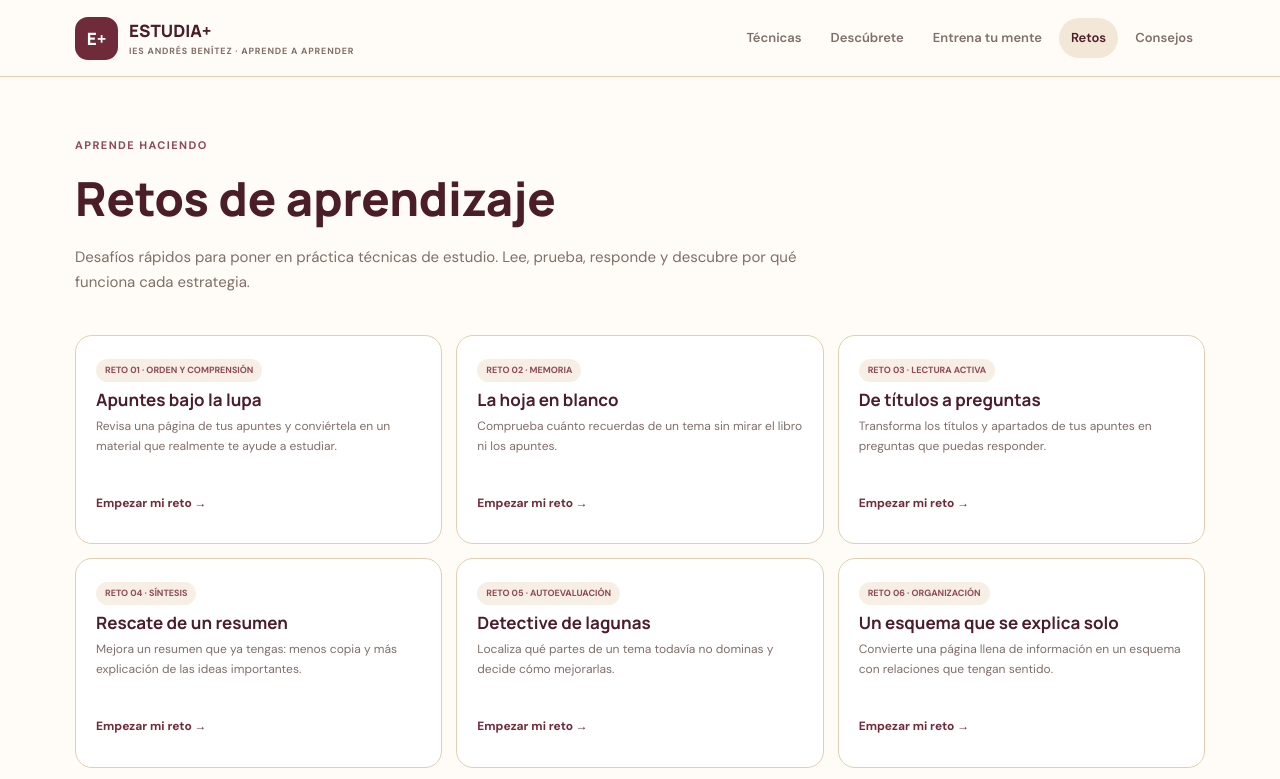
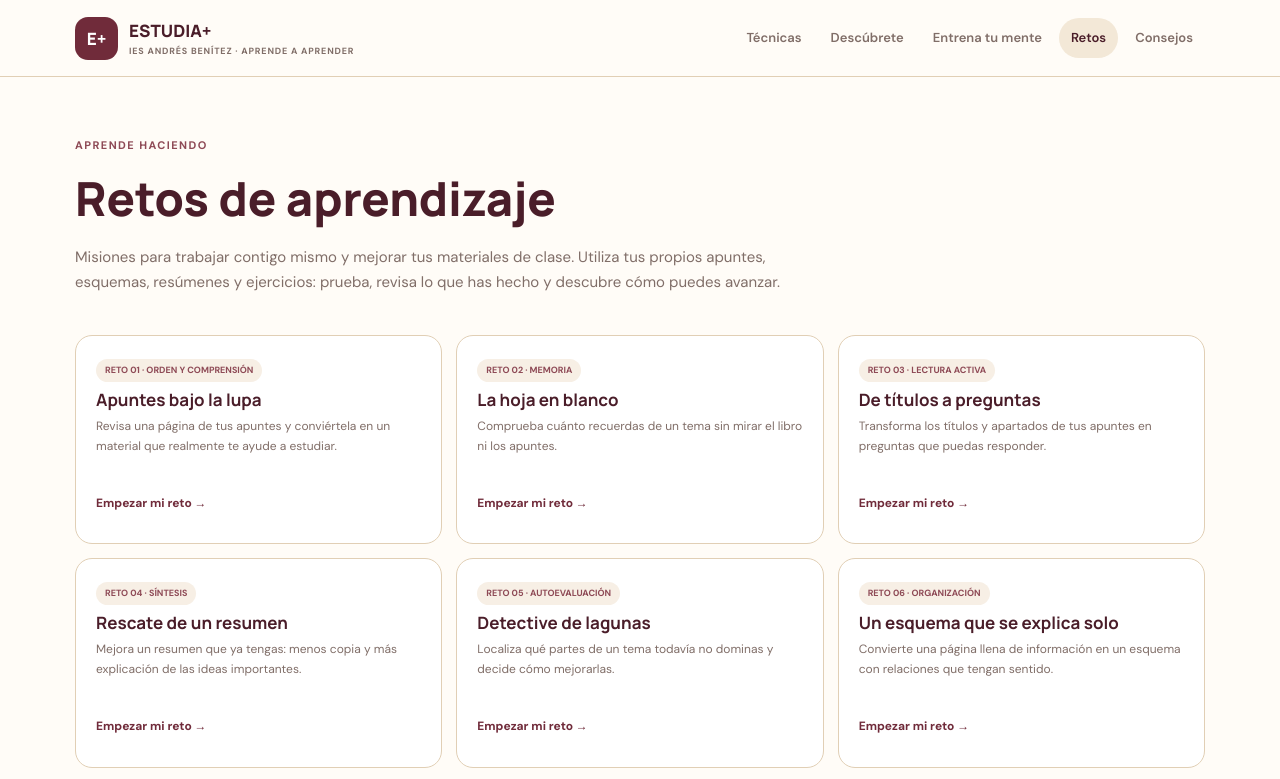
Before and after one commit to iesandresbenitez/tecnicas-de-estudio, a plain HTML site: page index.html in a window 1280 px wide. Both pictures are taken after a click on the link "Retos". Shown: the top 779 px of the page. Drawn offline with Linux system fonts and the light colour scheme.

Commit message:
Explicar el enfoque personal de los retos

```diff
--- a/index.html
+++ b/index.html
@@ -7,6 +7,6 @@
 <section class="view" id="tecnicas"><div class="intro"><span class="eyebrow">BIBLIOTECA DE APRENDIZAJE</span><h1>Técnicas de estudio</h1><p>Un catálogo práctico para conocer distintas estrategias, entender cómo se aplican y decidir cuándo probarlas.</p></div><div class="toolbar"><input id="search" type="search" placeholder="Buscar una técnica..." aria-label="Buscar técnicas"><select id="category" aria-label="Filtrar categoría"><option value="todas">Todas las categorías</option><option value="memoria">Memoria</option><option value="comprension">Comprensión</option><option value="organizacion">Organización de ideas</option><option value="practica">Práctica</option><option value="concentracion">Concentración</option></select></div><div class="cards" id="techniques"></div><div id="detail" class="panel hidden"></div></section>
 <section class="view" id="descubre"><div class="intro"><span class="eyebrow">UN PUNTO DE PARTIDA</span><h1>Descubre qué te puede funcionar</h1><p>Este recorrido no es un test de personalidad ni determina tu estilo de aprendizaje. Te ayuda a identificar necesidades y estrategias que podrías experimentar.</p></div><div class="panel quiz" id="quiz"></div><div class="panel hidden" id="result"></div></section>
 <section class="view" id="entrena"><div class="intro"><span class="eyebrow">PRÁCTICA BREVE</span><h1>Entrena tu mente</h1><p>Pequeñas actividades para practicar habilidades que intervienen en el aprendizaje. No son pruebas de inteligencia ni diagnósticos.</p></div><div class="tabs"><button class="active" data-game="memory">Memoria</button><button data-game="attention">Atención</button><button data-game="logic">Razonamiento</button></div><div class="panel" id="game"></div></section>
-<section class="view" id="retos"><div class="intro"><span class="eyebrow">APRENDE HACIENDO</span><h1>Retos de aprendizaje</h1><p>Desafíos rápidos para poner en práctica técnicas de estudio. Lee, prueba, responde y descubre por qué funciona cada estrategia.</p></div><div class="cards" id="challenges"></div><div class="panel hidden" id="challenge"></div></section>
+<section class="view" id="retos"><div class="intro"><span class="eyebrow">APRENDE HACIENDO</span><h1>Retos de aprendizaje</h1><p>Misiones para trabajar contigo mismo y mejorar tus materiales de clase. Utiliza tus propios apuntes, esquemas, resúmenes y ejercicios: prueba, revisa lo que has hecho y descubre cómo puedes avanzar.</p></div><div class="cards" id="challenges"></div><div class="panel hidden" id="challenge"></div></section>
 <section class="view" id="consejos"><div class="intro"><span class="eyebrow">IDEAS QUE AYUDAN</span><h1>Consejos para estudiar</h1><p>Orientaciones sencillas para afrontar distintas tareas académicas sin recetas mágicas ni fórmulas únicas.</p></div><div class="tips-layout"><div id="tips"></div><aside class="side"><b>✦</b><h3>Recuerda</h3><p>Estudiar es una habilidad que se puede desarrollar. Elige según tu objetivo, prueba y ajusta.</p><a href="#tecnicas">Explorar técnicas →</a></aside></div></section>
 </main><footer><div class="foot"><b> E+ ESTUDIA+</b><p>Una iniciativa educativa del IES Andrés Benítez para aprender a aprender.</p><p class="institutional">Aplicación desarrollada en el marco del Proyecto STEAM 4.0 / Programa de Cooperación Territorial Código Escuela 4.0</p></div></footer><div id="toast" role="status" aria-live="polite"></div></body></html>
```
